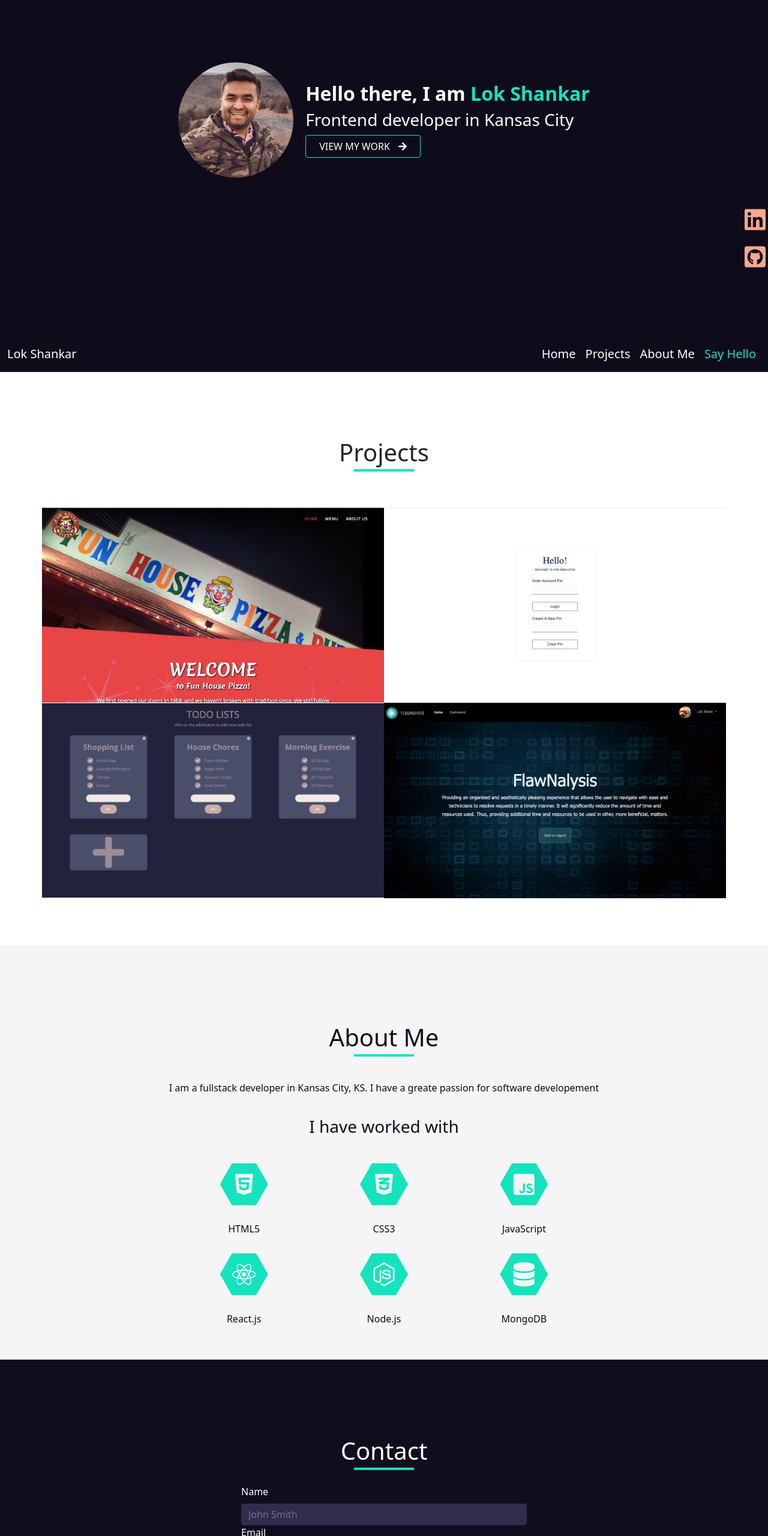
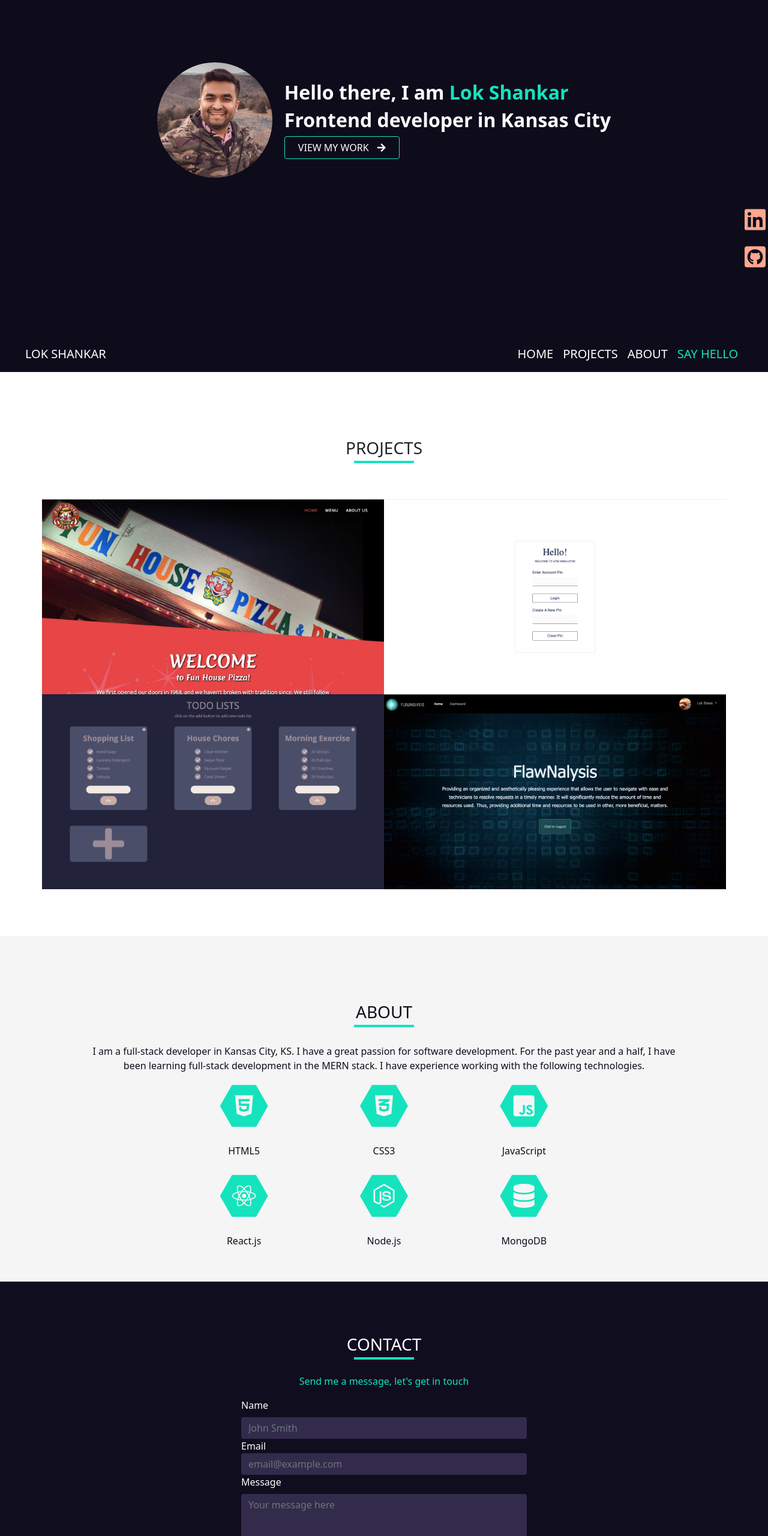
Before and after one commit to lokbiswa/portfolio-js, a website: page public/index.html in a window 1280 px wide. Shown: the part 240-2800 px from the top of the page at 60% size. Drawn offline with nearby package versions, Linux system fonts and the light colour scheme.

```diff
--- a/package.json
+++ b/package.json
@@ -5,7 +5,7 @@
   "main": "server.js",
   "scripts": {
     "test": "echo \"Error: no test specified\" && exit 1",
-    "start": "nodemon server.js"
+    "start": "nodemon server/server.js"
   },
   "author": "",
   "license": "ISC",
--- a/public/index.html
+++ b/public/index.html
@@ -4,6 +4,11 @@
     <meta charset="UTF-8" />
     <meta http-equiv="X-UA-Compatible" content="IE=edge" />
     <meta name="viewport" content="width=device-width, initial-scale=1.0" />
+    <meta property="og:title" content="Portfolio Page" />
+    <meta property="og:image" content="./asset/thumbnail.png" />
+    <meta property="og:description" content="A little more about me" />
+    <meta property="og:url" content="https://iamlok.com" />
+    <link rel="shortcut icon" href="./favicon.ico" type="image/x-icon" />
     <!-- bootstrap cdn -->
     <link
       href="https://cdn.jsdelivr.net/npm/bootstrap@5.1.1/dist/css/bootstrap.min.css"
@@ -46,10 +51,10 @@
             alt="profile"
           />
           <div class="heading-text">
-            <h1 id="intro">
+            <h3 id="intro">
               Hello there, I am <span id="name">Lok Shankar</span>
               <h3>Frontend developer in Kansas City</h3>
-            </h1>
+            </h3>
             <a href="#projects" class="view-detail btn d-none d-sm-block"
               >VIEW MY WORK
               <i class="fa fa-arrow-right"></i>
@@ -63,10 +68,10 @@
       <!-- navigation -->
       <nav
         id="navbar"
-        class="navbar navbar-expand-lg navbar-dark navbar-inverse"
+        class="navbar navbar-expand-md navbar-dark navbar-inverse"
       >
         <div class="container-fluid">
-          <a href="#home" class="navbar-brand">Lok Shankar</a>
+          <a href="#home" class="navbar-brand">LOK SHANKAR</a>
           <button
             class="navbar-toggler"
             type="button"
@@ -85,16 +90,16 @@
           >
             <ul class="navbar-nav mb-2 mb-lg-0">
               <li class="nav-item">
-                <a href="#home" class="nav-link active">Home</a>
+                <a href="#home" class="nav-link active">HOME</a>
               </li>
               <li class="nav-item">
-                <a href="#projects" class="nav-link">Projects</a>
+                <a href="#projects" class="nav-link">PROJECTS</a>
               </li>
               <li class="nav-item">
-                <a href="#about" class="nav-link">About Me</a>
+                <a href="#about" class="nav-link">ABOUT</a>
               </li>
               <li class="nav-item">
-                <a href="#contact" class="nav-link">Say Hello</a>
+                <a href="#contact" class="nav-link">SAY HELLO</a>
               </li>
             </ul>
           </div>
@@ -102,7 +107,7 @@
       </nav>
       <!-- projects section -->
       <div class="section" id="projects">
-        <h1 class="section-title mb-5 pb-2">Projects</h1>
+        <h3 class="section-title mb-5 pb-2">PROJECTS</h3>
         <div class="container mb-5">
           <div class="row projects-row">
             <!-- projects here -->
@@ -112,13 +117,14 @@
       <!-- technologies -->
       <div class="section pb-5" id="about">
         <div class="container intro">
-          <h1 class="section-title">About Me</h1>
-          <p class="intro-text text-center">
-            I am a fullstack developer in Kansas City, KS. I have a greate
-            passion for software developement
+          <h3 class="section-title text-center">ABOUT</h3>
+          <p class="intro-text text-center mb-0 pb-0">
+            I am a full-stack developer in Kansas City, KS. I have a great
+            passion for software development. For the past year and a half, I
+            have been learning full-stack development in the MERN stack. I have
+            experience working with the following technologies.
           </p>
         </div>
-        <h3 class="worked-with mb-4">I have worked with</h3>
         <div class="container row">
           <div class="col">
             <div class="card">
@@ -160,10 +166,13 @@
         </div>
       </div>
       <!-- Contact section -->
-      <div class="section p-5" id="contact">
+      <div class="section p-2 pb-5" id="contact">
         <!-- contact form -->
         <form class="container contact-form" onsubmit="submitHandler()">
-          <h1 class="section-title text-center mb-4">Contact</h1>
+          <h3 class="section-title text-center mb-4">CONTACT</h3>
+          <p id="subtitle" class="text-center">
+            Send me a message, let's get in touch
+          </p>
           <div class="name-email d-flex">
             <label for="name" class="form-label">Name</label>
             <input
@@ -187,7 +196,7 @@
             class="form-control"
             id="message"
             cols="30"
-            rows="10"
+            rows="5"
             placeholder="Your message here"
             required
           ></textarea>
--- a/public/script/main.js
+++ b/public/script/main.js
@@ -31,7 +31,7 @@
   },
   {
     title: "FlawNalysis",
-    description: "Ticketing system for office related issue",
+    description: "Fulstack Ticketing system for office related issue",
     link: "https://flawnalysis.herokuapp.com/",
     github: "https://github.com/lokbiswa/FlawNalysis",
     thumbnail: "./asset/flawNalysis.png",
--- a/public/style/style.css
+++ b/public/style/style.css
@@ -15,7 +15,7 @@
 .navbar {
   background: var(--dark);
   width: 100%;
-  padding: auto 30px;
+  padding: 30px;
   z-index: 8;
 }
 .fix-top {
@@ -86,7 +86,7 @@
   padding: 3rem;
   gap: 20px;
 }
-.heading h1 {
+.heading h3 {
   font-size: 32px;
   font-weight: 700;
 }
@@ -131,7 +131,6 @@
     margin: 0;
   }
   .navbar-nav {
-    padding: 5px;
     width: 100%;
   }
 
@@ -142,7 +141,15 @@
     padding: 0 !important;
   }
 }
-@media screen and (max-width: 760px) {
+@media screen and (max-width: 767px) {
+  .navbar {
+    padding: 0;
+  }
+  .navbar .container-fluid {
+    padding: 0 30px;
+    width: 100%;
+    margin: 0;
+  }
   .heading {
     flex-direction: column !important;
   }
@@ -152,7 +159,6 @@
   }
   #intro,
   #intro-tex,
-  h1,
   h3 {
     text-align: center;
   }
@@ -261,14 +267,15 @@
 }
 .projects-row .fa-github-square {
   color: rgb(11, 22, 175);
-  font-size: 34px;
+  line-height: 30px;
+  font-size: 35px;
 }
 .btn-group {
   display: flex;
   gap: 5px;
 }
 .projects-row .fa-desktop:hover {
-  color: #d63f3f;
+  color: #ff6060;
 }
 .projects-row .fa-github-square:hover {
   color: rgb(9, 22, 214);
@@ -291,11 +298,6 @@
   }
   #projects .container {
     padding: 0 !important;
-    margin: 0;
-  }
-  .navbar.container {
-    padding: 0 10px;
-    width: 100%;
     margin: 0;
   }
 }
@@ -367,6 +369,7 @@
   color: var(--light);
   align-items: center;
   background-color: var(--light-dark);
+  padding-bottom: 3rem;
 }
 
 #contact form {
@@ -377,11 +380,14 @@
   color: var(--light);
   border: none;
 }
+#subtitle {
+  color: var(--highlight);
+}
 .foter {
   background-color: var(--dark);
   position: relative;
   padding: 70px 0 50px 0;
-  height: 300px;
+  height: 70px;
   color: var(--light);
   margin: 0;
 }
@@ -391,7 +397,7 @@
   color: var(--highlight);
   text-decoration: none;
   font-size: 30px;
-  top: -10px;
+  top: 10px;
   left: 50%;
   transform: translateX(-50%);
 }
--- a/mailer.js
+++ b/server/mailer.js
@@ -16,13 +16,13 @@
   CLIENT_SECRET,
   REDIRECT_URL
 );
+// setting refresh token as credential
 oAuth2Client.setCredentials({ refresh_token: REFRESH_TOKEN });
-
+// sends mail
 async function sendMail(mailObject) {
   try {
     //   traiding refresh token for access token.
     const accessToken = await oAuth2Client.getAccessToken();
-    console.log(accessToken);
     //  transporter
     const transpot = nodemailer.createTransport({
       service: "gmail",
@@ -40,7 +40,7 @@
       to: "lokbiswa@gmail.com",
       subject: `message from: ${mailObject.name}`,
       //   email format
-      html: `sender informations:
+      html: `<p>sender informations </p>:
                 <ul>
                     <li>${mailObject.name}</li>
                     <li>${mailObject.email}</li>
```
Also changed, not shown: server/server.js (renamed from server.js, +6 -3 lines), public/asset/thumbnail.png (added), public/favicon.ico (added), 1 other file.
